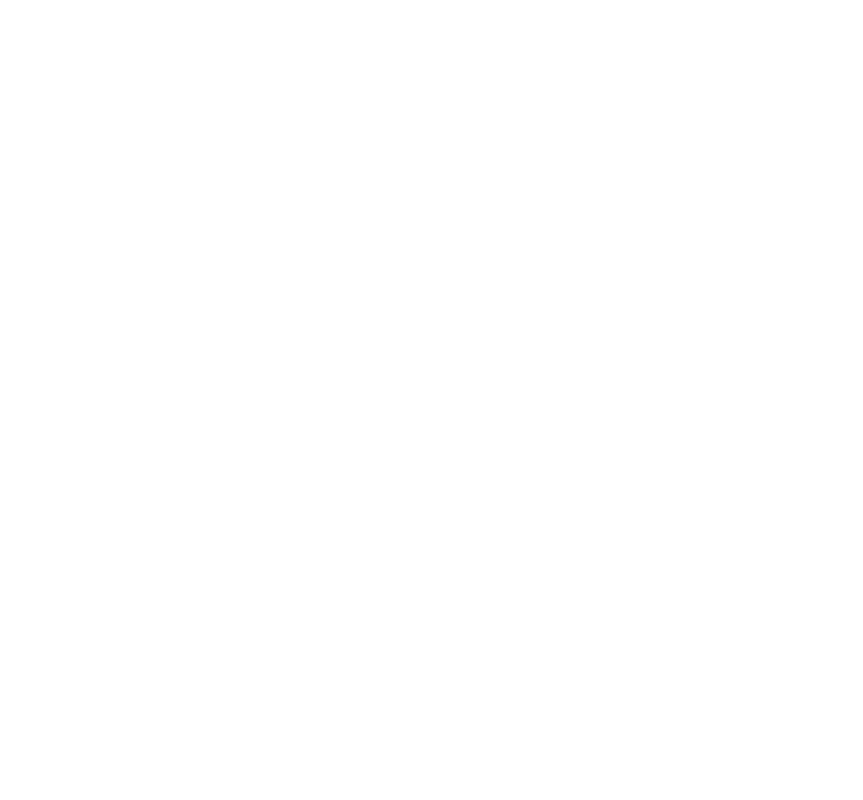
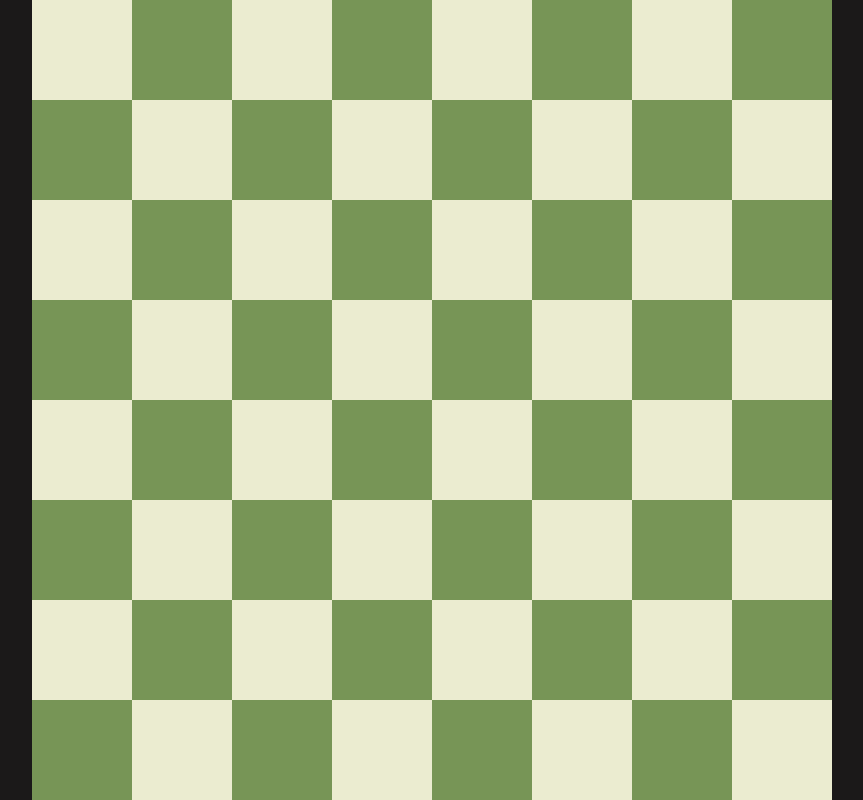
Before and after one commit to Victor-Grinan-Dev/chess, a React (Create React App) app: page / in a window 1280 px wide. Shown: the whole page, without its empty margins (208-1071 px from the left). Built offline with nearby package versions, Linux system fonts and the light colour scheme.

Commit message:
chess board creted

```diff
--- a/src/App.css
+++ b/src/App.css
@@ -1,38 +1,24 @@
-.App {
-  text-align: center;
+
+.app{
+  height: 100vh;
+  background-color: rgb(27, 25, 25);
+  display: grid;
+  place-content: center;
 }
 
-.App-logo {
-  height: 40vmin;
-  pointer-events: none;
+/*******chessboard**********/
+
+.chessboard{
+  width: 800px;
+  height: 800px;
+  display: flex;
+  flex-wrap: wrap;
+  background-color: grey;
 }
 
-@media (prefers-reduced-motion: no-preference) {
-  .App-logo {
-    animation: App-logo-spin infinite 20s linear;
-  }
+.tile{
+  width: 100px;
+  height: 100px;
+  display: grid;
+  place-content: center;
 }
-
-.App-header {
-  background-color: #282c34;
-  min-height: 100vh;
-  display: flex;
-  flex-direction: column;
-  align-items: center;
-  justify-content: center;
-  font-size: calc(10px + 2vmin);
-  color: white;
-}
-
-.App-link {
-  color: #61dafb;
-}
-
-@keyframes App-logo-spin {
-  from {
-    transform: rotate(0deg);
-  }
-  to {
-    transform: rotate(360deg);
-  }
-}
--- a/src/App.js
+++ b/src/App.js
@@ -1,9 +1,10 @@
 import './App.css';
+import Chessboard from './components/Chessboard';
 
 function App() {
   return (
-    <div>
-
+    <div className='app'>
+      <Chessboard/>
     </div>
   );
 }
--- /dev/null
+++ b/src/components/Chessboard.jsx
@@ -0,0 +1,27 @@
+import React from 'react';
+import Tile from './Tile';
+
+const verticalAxis = new Array(8).fill(1).map((num, i)=> num + i );
+const horizontalAxis = ["a", "b", "c", "d", "e", "f", "g", "h"];
+
+let board = [];
+let color;
+for(let j = verticalAxis.length - 1; j >= 0 ; j--){
+    for(let i = 0; i < horizontalAxis.length; i++){
+        ( i + j ) % 2 === 0 ? color = "black" : color = "white";
+        board.push({id:`${horizontalAxis[i]}${verticalAxis[j]}`, color:color});
+    }
+}
+
+function Chessboard() {
+
+  return (
+    <div className="chessboard">
+        {board.map((tile)=>(
+        <Tile key={tile.id} id={tile.id} color={tile.color}/>
+    ))}
+    </div>
+  )
+}
+
+export default Chessboard
--- /dev/null
+++ b/src/components/Tile.jsx
@@ -0,0 +1,16 @@
+import React from 'react';
+
+const colors = {
+    black:"#779556",
+    white:"#ebecd0"
+}
+
+function Tile({id, color}) {
+  return (
+    <div className='tile' style={{backgroundColor:`${colors[color]}`}}>
+
+    </div>
+  )
+}
+
+export default Tile
```
